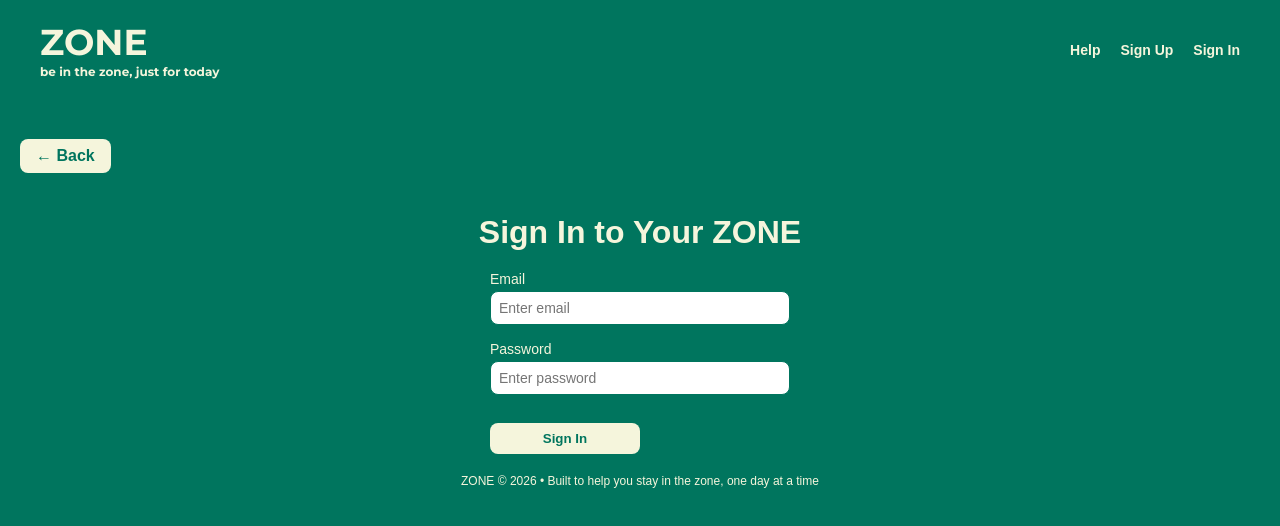
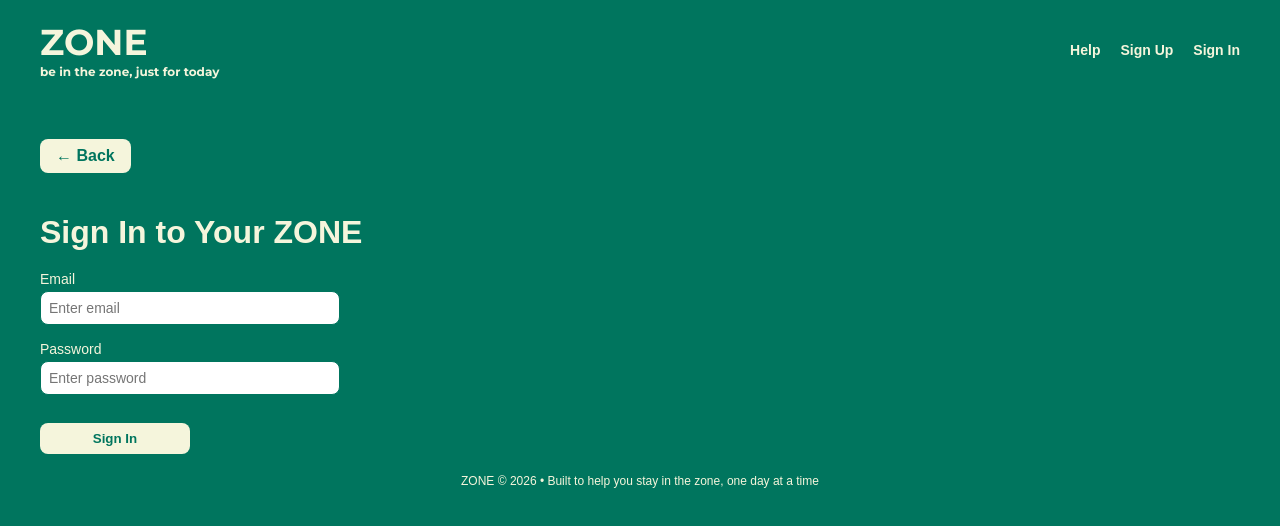
Before and after one commit to mukexd/zone-frontend, a React (Vite) app: page /sign-in in a window 1280 px wide. Shown: the top 526 px of the page. Built offline with nearby package versions, Linux system fonts and the light colour scheme.

Commit message:
Align back button and auth layout

```diff
--- a/src/App.css
+++ b/src/App.css
@@ -122,7 +122,11 @@ body {
   cursor: pointer;
   font-weight: bold;
   margin-bottom: 20px;
+
+  /* Align with header's left padding (40px) */
+  margin-left: 0px;
 }
+
 
 
 .back-button:hover {
--- a/src/pages/Auth.css
+++ b/src/pages/Auth.css
@@ -1,8 +1,9 @@
 .auth-page {
   display: flex;
   flex-direction: column;
-  align-items: center;
+  align-items: flex-start; /* left-align children */
   margin-top: 40px;
+  padding-left: 40px;      /* match header left padding */
 }
 
 .auth-page h1 {
```
